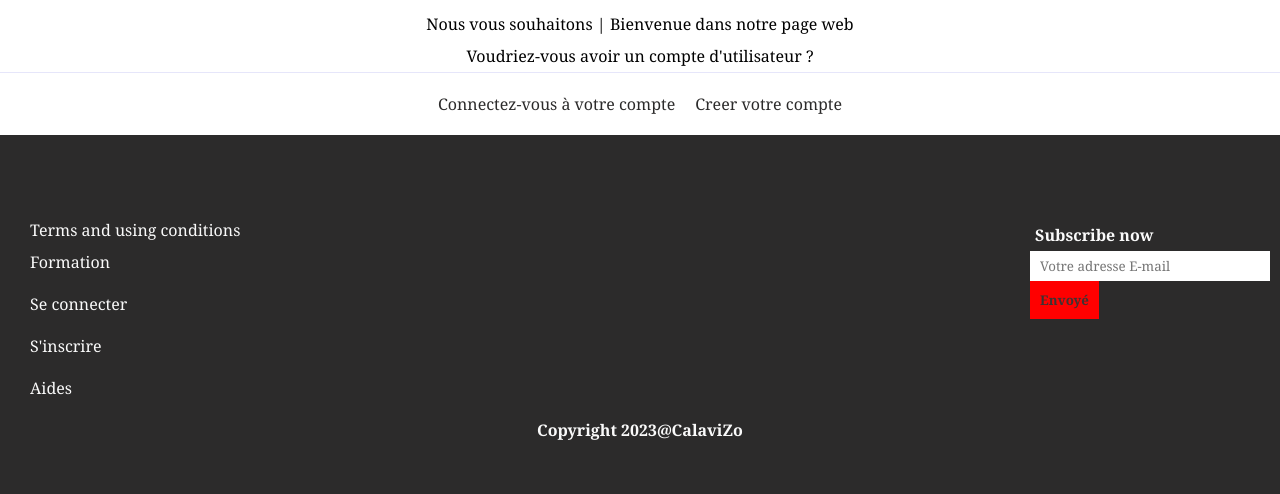
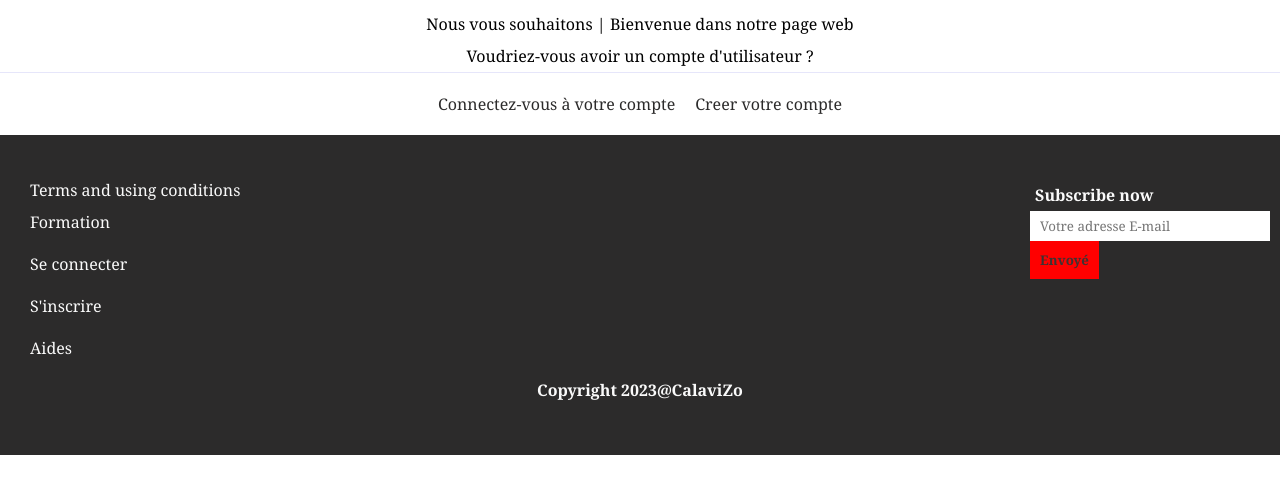
Before and after one commit to calavizo/calavizo.github.io, a plain HTML site: page index.html in a window 1280 px wide. Shown: the part 544-1038 px from the top of the page. After the commit the page ends 999 px from the top, so only its background shows below. Drawn offline with Linux system fonts and the light colour scheme.

Commit message:
Add files via upload

```diff
--- a/index.html
+++ b/index.html
@@ -156,7 +156,7 @@
     <style>
         footer{
             position: relative;
-            padding: 10px; height: 50vh;
+            padding: 10px; height: 40vh;
             display: block;
             margin: 0 auto;
             right: 0; top: 0; left: 0;
```
